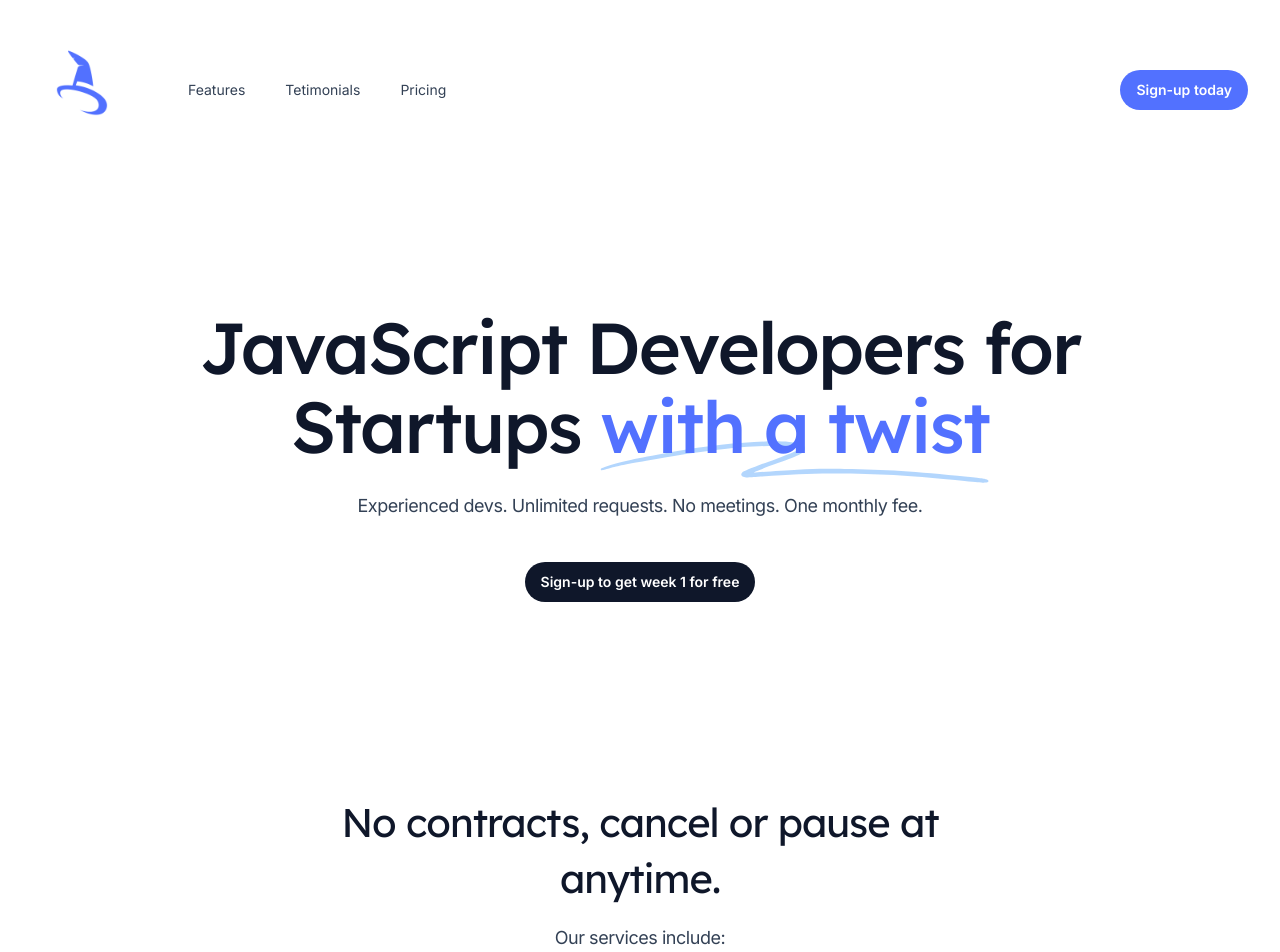
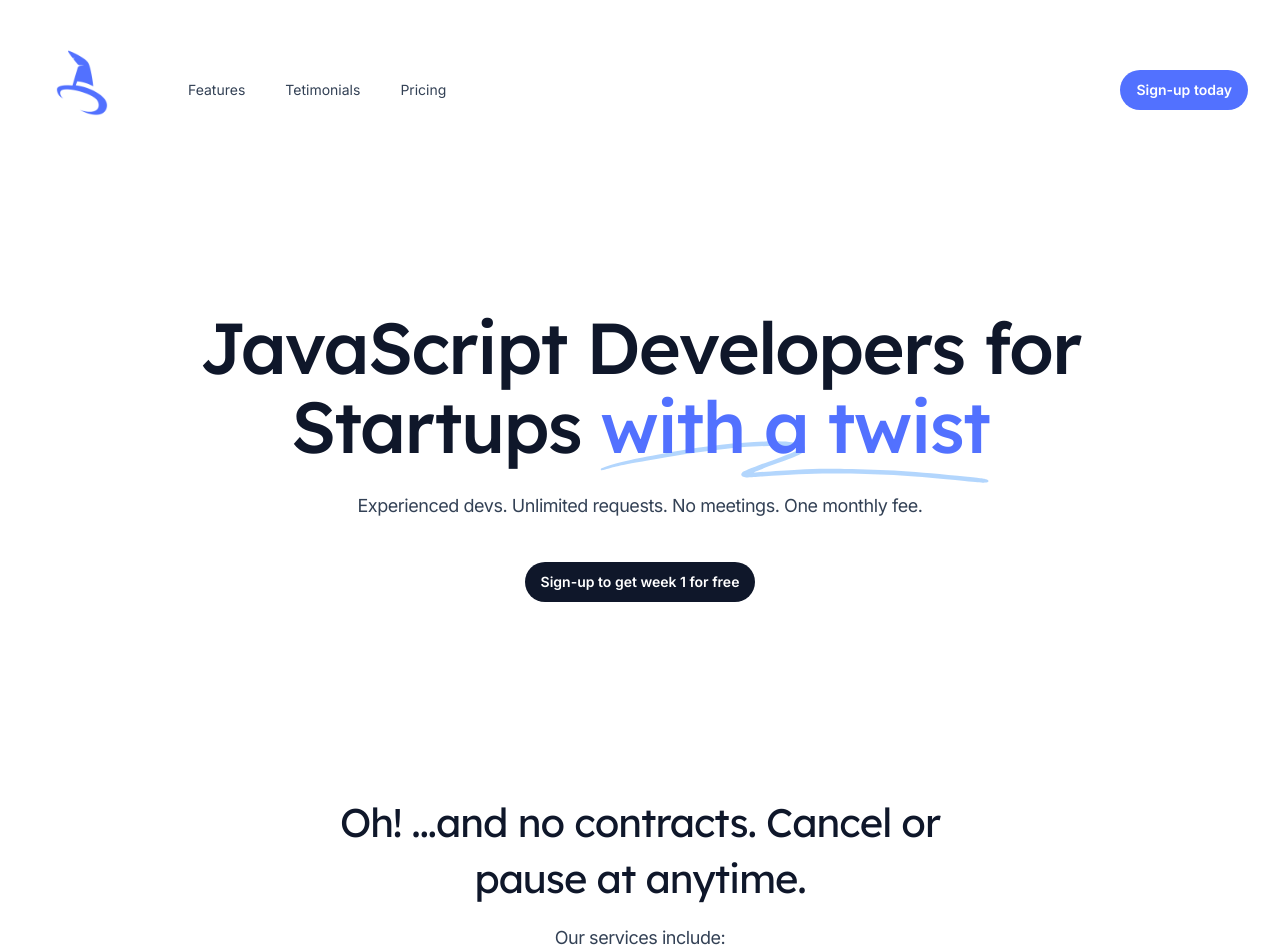
Before and after one commit to dcgleason/webshop-landing, a Next.js app: page / in a window 1280 px wide. Shown: the top 952 px of the page. Built offline with nearby package versions, Linux system fonts and the light colour scheme.

Commit message:
chagned wording

```diff
--- a/src/components/SecondaryFeatures.jsx
+++ b/src/components/SecondaryFeatures.jsx
@@ -216,7 +216,7 @@ export function SecondaryFeatures() {
       <Container>
         <div className="mx-auto max-w-2xl md:text-center">
           <h2 className="font-display text-3xl tracking-tight text-slate-900 sm:text-4xl">
-         No contracts, cancel or pause at anytime.
+         Oh! ...and no contracts. Cancel or pause at anytime.
           </h2>
           <p className="mt-4 text-lg tracking-tight text-slate-700">
         Our services include:
```
